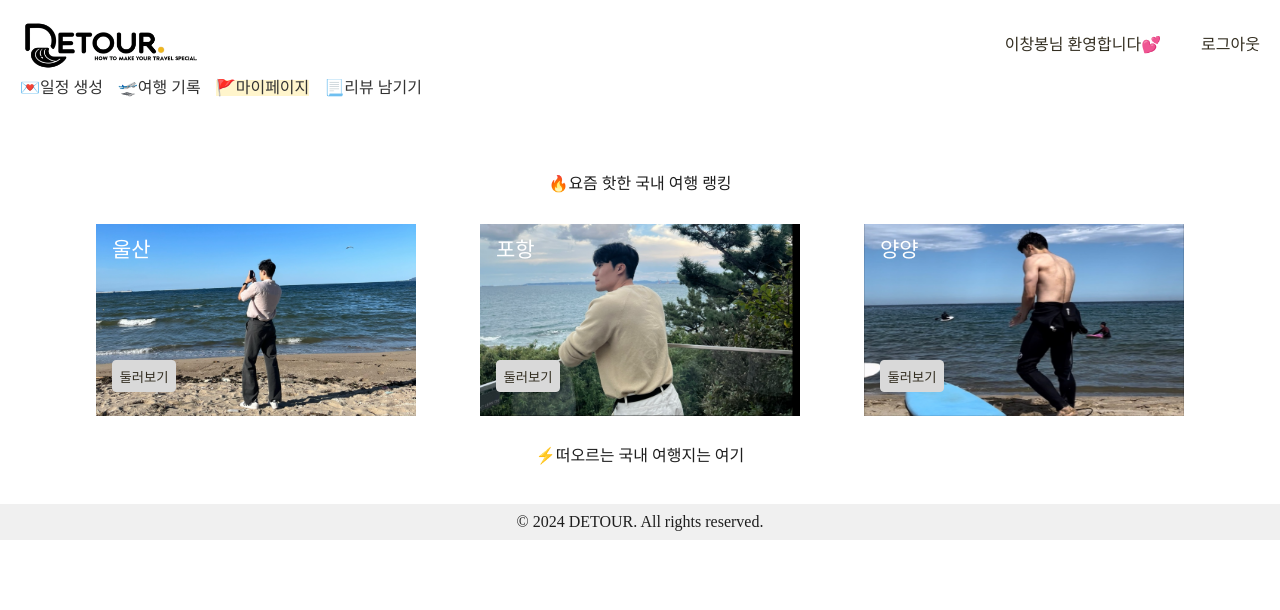
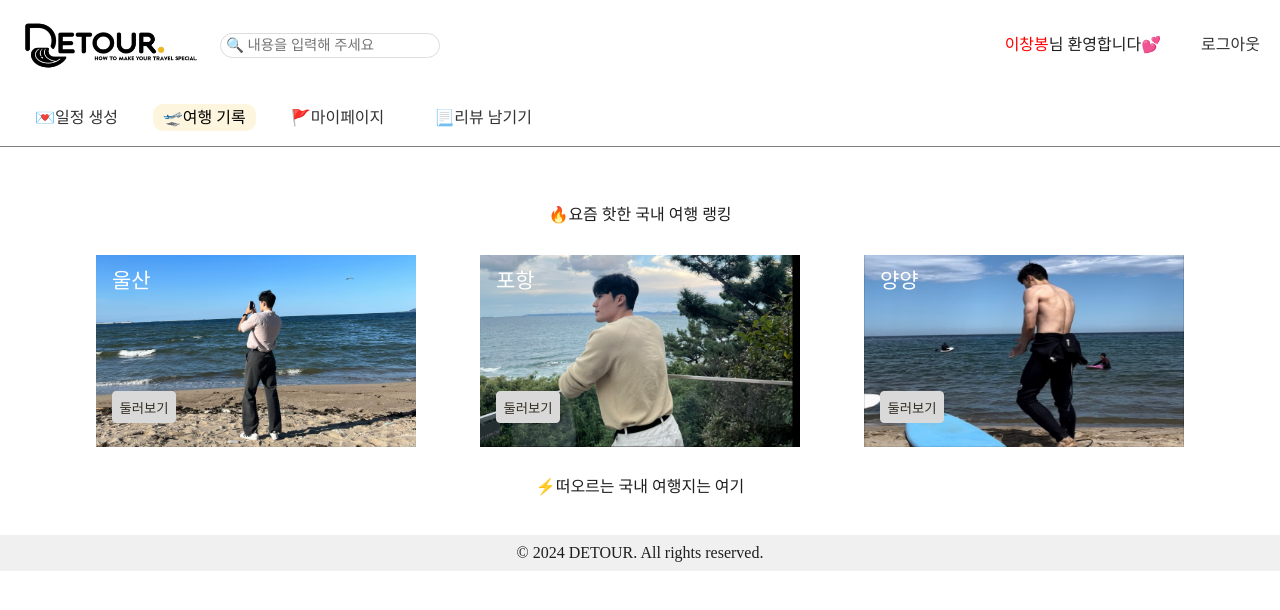
Before and after one commit to BE-Friend-Develop-Team/detour-front, a React (Create React App) app in the folder client/: page / in a window 1280 px wide. Shown: the top 610 px of the page. Built offline with nearby package versions, Linux system fonts and the light colour scheme; a web font is replaced by a local one.

Commit message:
🩹 fix : 헤더 디자인 변경

```diff
--- a/client/src/pages/layout/Layout.js
+++ b/client/src/pages/layout/Layout.js
@@ -7,29 +7,24 @@ const Layout = () => {
         <S.Background>
             <S.Wrapper>
                 <S.Header>
-                    <S.HeaderContainer>
+                    <div className="header-top">
                         <S.MainLogo>
                             <img src={process.env.PUBLIC_URL + "/images/layout/Logo.png"} alt="Logo" />
                         </S.MainLogo>
+                        <S.SearchBarTop>
+                            <input type="text" placeholder="🔍 내용을 입력해 주세요" />
+                        </S.SearchBarTop>
                         <S.UserContainer>
-                            <a href="#">이창봉님 환영합니다💕</a>
+                            <span className="welcome-name">이창봉</span>님 환영합니다💕
                             <a href="#">로그아웃</a>
                         </S.UserContainer>
-                    </S.HeaderContainer>
+                    </div>
                     <S.Navbar>
                         <ul>
-                            <li>
-                                <a href="#">💌일정 생성</a>
-                            </li>
-                            <li>
-                                <a href="#">🛫여행 기록</a>
-                            </li>
-                            <li>
-                                <a href="#">🚩마이페이지</a>
-                            </li>
-                            <li>
-                                <a href="#">📃리뷰 남기기</a>
-                            </li>
+                            <li><a href="#">💌일정 생성</a></li>
+                            <li><a href="#" className="current-page">🛫여행 기록</a></li>
+                            <li><a href="#">🚩마이페이지</a></li>
+                            <li><a href="#">📃리뷰 남기기</a></li>
                         </ul>
                     </S.Navbar>
                 </S.Header>
@@ -44,4 +39,5 @@ const Layout = () => {
     );
 };
 
+
 export default Layout;
--- a/client/src/pages/layout/style.js
+++ b/client/src/pages/layout/style.js
@@ -1,6 +1,5 @@
 import styled from "styled-components";
 import theme from "../../global/theme";
-import { flexCenter, flexCenterColumn } from "../../global/common";
 
 const S = {};
 
@@ -18,24 +17,24 @@ S.Wrapper = styled.div`
     display: flex;
     flex-direction: column;
     position: absolute;
-    /* position: relative */
 `;
 
 S.Header = styled.header`
-    background-color: ${theme.PALETTE.white};
+    background-color: white;
     padding: 20px;
-    display: block;
+    display: flex;
+    flex-direction: column;
     justify-content: space-between;
     align-items: center;
-    border-bottom: 1px solid ${theme.PALETTE.gray};
-`;
+    border-bottom: 1px solid gray;
 
-S.HeaderContainer = styled.div`
-    display: flex;
-    justify-content: center;
-    align-items: center;
-    width: 100%;
-    justify-content: space-between;
+    .header-top {
+        display: flex;
+        width: 100%;
+        justify-content: space-between;
+        align-items: center;
+        margin-bottom: 30px;
+    }
 `;
 
 S.MainLogo = styled.div`
@@ -48,19 +47,39 @@ S.MainLogo = styled.div`
     }
 `;
 
+S.SearchBarTop = styled.div`
+    display: flex;
+    align-items: center;
+    margin-left: 20px;
+    margin-right: auto;
+
+    & input {
+        padding: 5px;
+        font-size: 0.9em;
+        border: 1px solid #ddd;
+        border-radius: 15px;
+        height: 25px;
+        width: 220px;
+    }
+`;
+
 S.UserContainer = styled.div`
     display: flex;
     align-items: center;
+
     & a {
         margin-left: 40px;
         text-decoration: none;
-        color: ${theme.PALETTE.black};
+        color: #333;
+    }
+
+    .welcome-name {
+        color: red;
     }
 `;
 
 S.Navbar = styled.nav`
     width: 100%;
-    display: block;
     margin-top: 10px;
 
     & ul {
@@ -68,7 +87,7 @@ S.Navbar = styled.nav`
         padding: 0;
         margin: 0;
         display: flex;
-        gap: 15px;
+        gap: 20px;
         justify-content: left;
     }
 
@@ -79,11 +98,15 @@ S.Navbar = styled.nav`
     & ul li a {
         text-decoration: none;
         color: #333;
+        padding: 10px 15px;
+        border-radius: 5px;
     }
 
-    & ul li:nth-child(3) {
-        background-color: #fff5cc;
-        /* background-color: ${theme.PALETTE.background.yellow}; */
+    & ul li .current-page {
+        background-color: #fdf5de;
+        color: #000;
+        padding: 5px 10px;
+        border-radius: 10px;
     }
 `;
 
```
